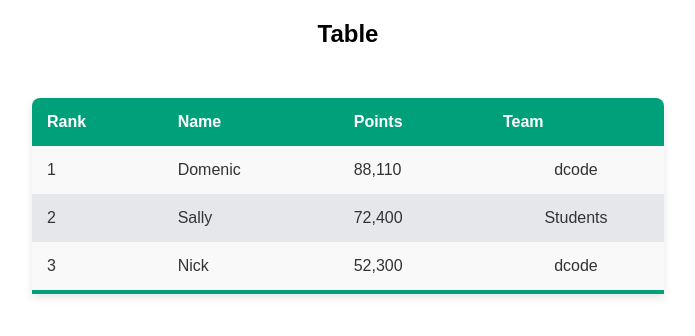
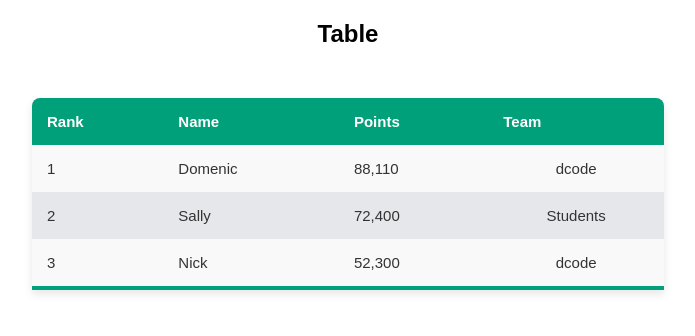
Before and after one commit to alicemirigo92/class-django, a plain HTML site: page CSS/tables.html in a window 1280 px wide. Shown: the full height of the page, 292-987 px from the left. Drawn offline with Linux system fonts and the light colour scheme.

Commit message:
update code

```diff
--- a/CSS/tables.html
+++ b/CSS/tables.html
@@ -13,8 +13,6 @@
             margin: 50px auto;
             border-collapse: collapse;
             box-shadow: 0 4px 8px rgba(0, 0, 0, 0.1);
-            /*border-radius: 8px;*/
-            /*border: 2px solid black;*/
             border-top-left-radius: 8px;
             border-top-right-radius: 8px;
             overflow: hidden;
@@ -24,11 +22,11 @@
             color: white;
             padding: 15px;
             text-align: left;
-            font-size: 16px;
+            font-size: 15px;
         }
         td {
             padding: 15px;
-            font-size: 16px;
+            font-size: 15px;
             color: #333;
             text-align: left;
         }
```
